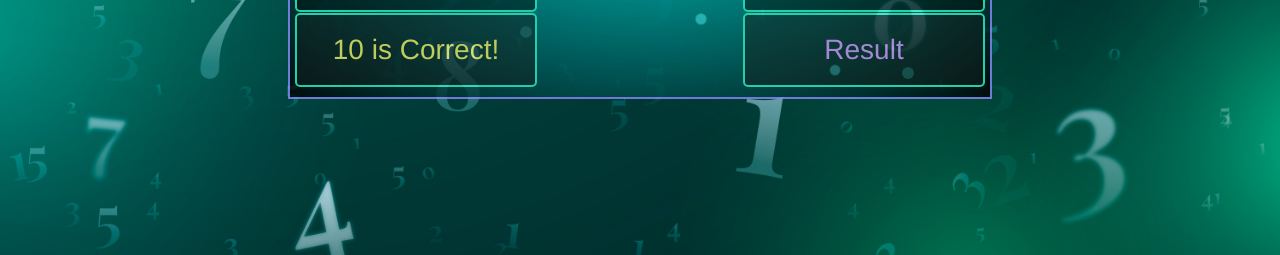
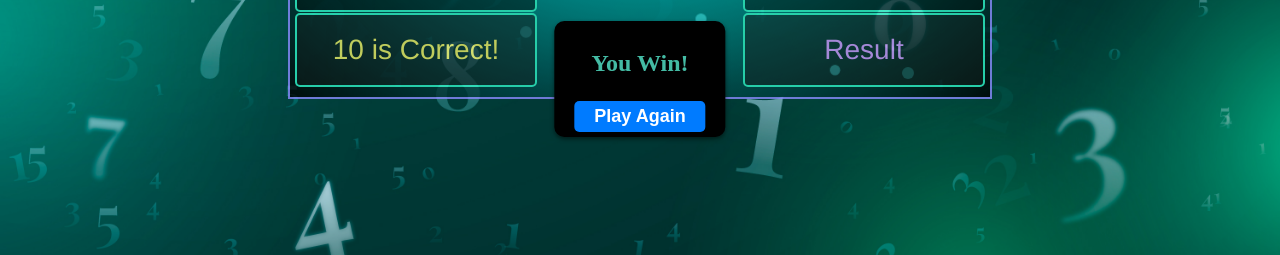
Before and after one commit to sumitst05/MysteryNum, a website: page public/index.html in a window 1280 px wide. Both pictures are taken after a click on the element "10". Shown: the part 561-816 px from the top of the page. Drawn offline with Linux system fonts and the light colour scheme.

Commit message:
[feat] Play again button

```diff
--- a/public/MysteryNum.js
+++ b/public/MysteryNum.js
@@ -33,8 +33,6 @@ document.addEventListener('DOMContentLoaded', function () {
     }
   }
 
-  var num = Math.floor(Math.random() * 10) + 1 // Generate a random number between 1 and 10
-
   function checkGuess(guess, num) {
     var output
     if (isPlayerTurn) {
@@ -52,9 +50,10 @@ document.addEventListener('DOMContentLoaded', function () {
   }
 
   var pDisplay = document.querySelector('.player-display') // Get player display element
+  var cDisplay = document.querySelector('.computer-display') // Get computer display element
   var numpadButtons = document.querySelectorAll('.numpad div')
 
-  async function playerTurn() {
+  function playerTurn() {
     return new Promise((resolve) => {
       function handleButtonClick() {
         if (isGameEnded) {
@@ -67,6 +66,7 @@ document.addEventListener('DOMContentLoaded', function () {
       }
 
       for (var i = 0; i < numpadButtons.length; i++) {
+        numpadButtons[i].removeEventListener('click', handleButtonClick)
         numpadButtons[i].addEventListener('click', handleButtonClick)
       }
     })
@@ -74,7 +74,7 @@ document.addEventListener('DOMContentLoaded', function () {
 
   var exception = 0
 
-  async function computerTurn(mi, ma, prevPlayerGuess) {
+  function computerTurn(mi, ma, prevPlayerGuess) {
     return new Promise((resolve) => {
       var computerGuess = 0
 
@@ -91,7 +91,6 @@ document.addEventListener('DOMContentLoaded', function () {
         computerGuess = Math.floor((mi + ma) / 2)
       }
 
-      var cDisplay = document.querySelector('.computer-display') // Get computer display element
       cDisplay.textContent = computerGuess
       checkGuess(computerGuess, num)
       resolve(computerGuess)
@@ -115,6 +114,8 @@ document.addEventListener('DOMContentLoaded', function () {
     return [mi, ma]
   }
 
+  var num = Math.floor(Math.random() * 10) + 1
+
   async function gameLogic() {
     var playerGuess = 0,
       computerGuess = 0,
@@ -134,8 +135,31 @@ document.addEventListener('DOMContentLoaded', function () {
     }
     if (isGameOver(num, playerGuess, computerGuess) !== -1) {
       isGameEnded = true
+      showResultPrompt(isGameOver(num, playerGuess, computerGuess))
     }
   }
 
+  function showResultPrompt(result) {
+    var resultPrompt = document.querySelector('.result-prompt')
+    var resultMessage = document.getElementById('result-message')
+    var playAgainButton = document.getElementById('play-again-button')
+
+    if (result === 0) {
+      resultMessage.textContent = 'You Win!'
+      resultPrompt.classList.add('win')
+    } else {
+      resultMessage.textContent = 'You Lose!'
+      resultPrompt.classList.add('lose')
+    }
+
+    resultPrompt.style.display = 'block'
+
+    playAgainButton.addEventListener('click', function () {
+      location.reload() // Reload the page to start a new game
+    })
+  }
+
+  console.log(num)
+
   gameLogic()
 })
--- a/public/index.html
+++ b/public/index.html
@@ -6,6 +6,7 @@
     <meta name="viewport" content="width=device-width, initial-scale=1" />
     <link href="style.css" rel="stylesheet" />
   </head>
+
   <body>
     <div class="game-area">
       <h1 align="center">Guess the Mystery Number!</h1>
@@ -37,6 +38,11 @@
       <div class="computer-output">Result</div>
     </div>
 
+    <div class="result-prompt">
+      <p id="result-message"></p>
+      <button id="play-again-button">Play Again</button>
+    </div>
+
     <script src="MysteryNum.js"></script>
   </body>
 </html>
--- a/public/style.css
+++ b/public/style.css
@@ -209,3 +209,43 @@ body {
   justify-content: center;
   align-items: center;
 }
+
+.result-prompt {
+  font-size: 24px;
+  font-weight: bold;
+  text-align: center;
+  position: fixed;
+  top: 80%;
+  left: 50%;
+  transform: translate(-50%, -50%);
+  display: none;
+  background-color: #000000;
+  padding: 5px 20px;
+  border-radius: 10px;
+  box-shadow: 0 2px 4px rgba(0, 0, 0, 0.5);
+}
+
+#play-again-button {
+  display: block;
+  margin-top: 20px;
+  padding: 5px 20px;
+  font-size: 18px;
+  font-weight: bold;
+  color: #ffffff;
+  background-color: #007bff;
+  border: none;
+  border-radius: 5px;
+  cursor: pointer;
+}
+
+#play-again-button:hover {
+  background-color: #0056b3;
+}
+
+.result-prompt.win {
+  color: #44bba4;
+}
+
+.result-prompt.lose {
+  color: #e53935;
+}
```
